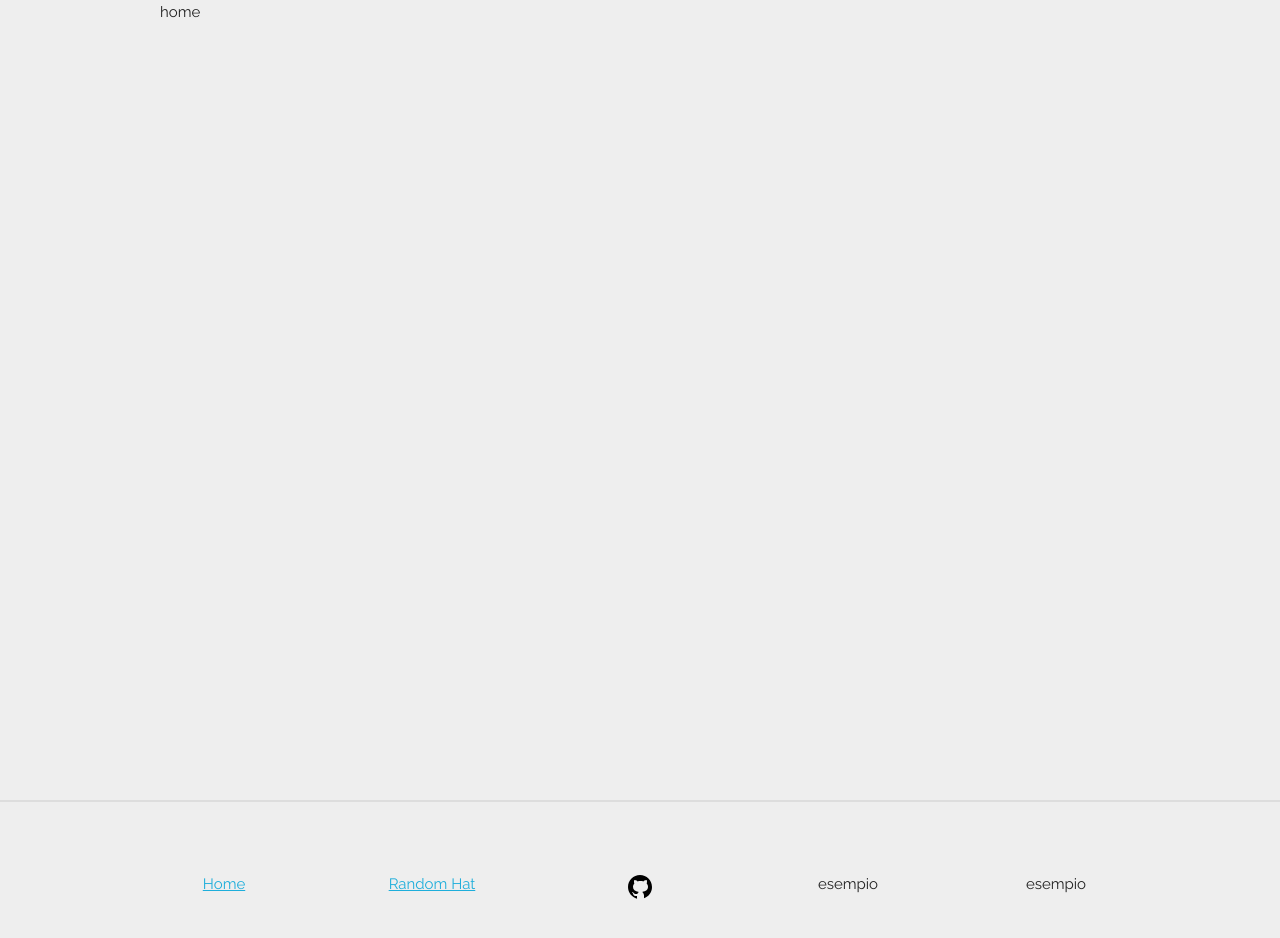
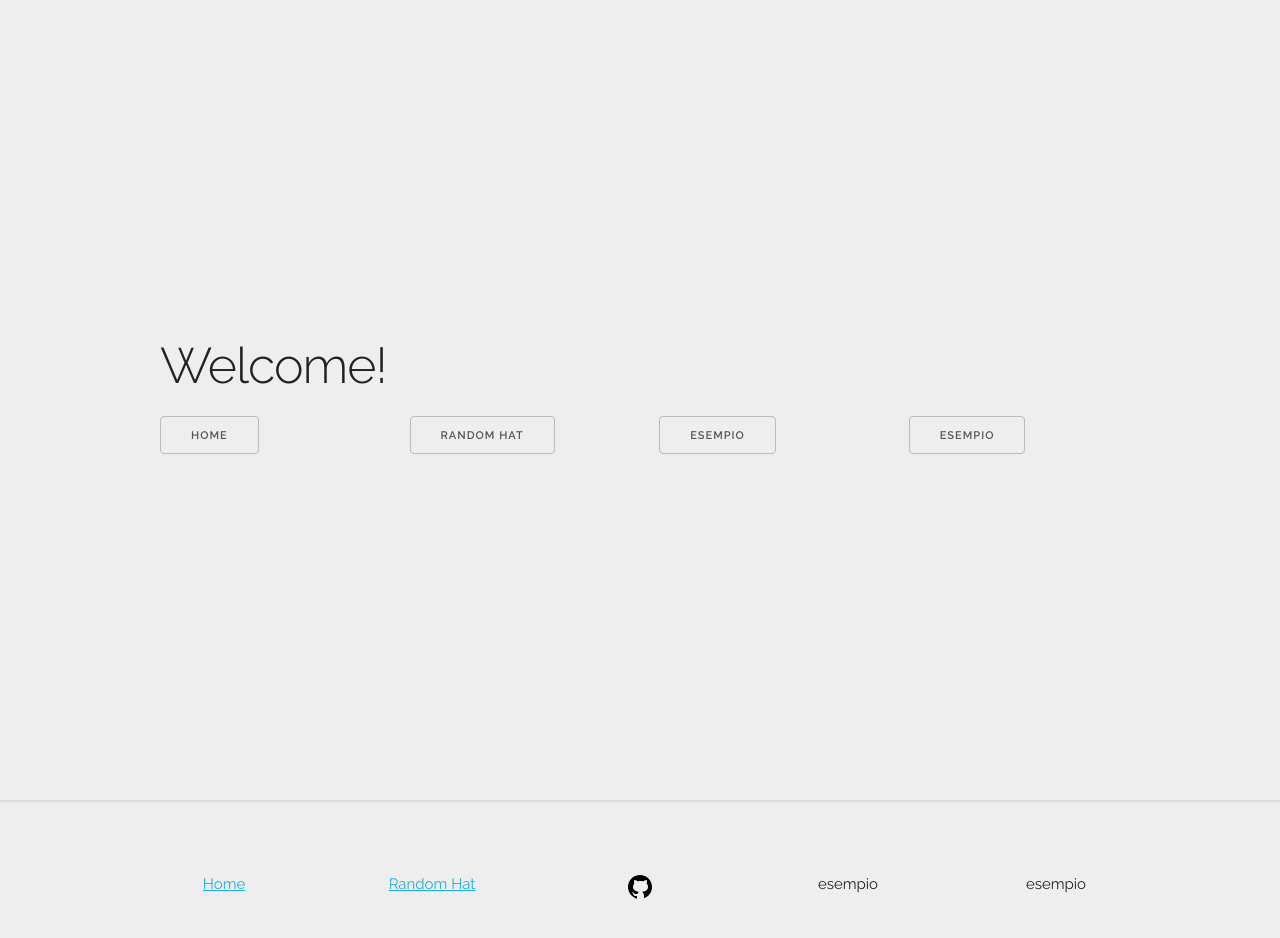
Before and after one commit to scamgi/hats, a Vue app: page / in a window 1280 px wide. Shown: the top 938 px of the page. Built offline with nearby package versions, Linux system fonts and the light colour scheme.

Commit message:
links added to homepage

```diff
--- a/src/assets/base.css
+++ b/src/assets/base.css
@@ -79,4 +79,5 @@ html, body {
 
 #app, .container {
   height: 100%;
+  position: relative;
 }
--- a/src/views/HomeView.vue
+++ b/src/views/HomeView.vue
@@ -10,13 +10,32 @@ import TheWelcome from "@/components/TheWelcome.vue";
  -->
 
 <template>
-  <!-- <div class="temp"> -->
-    home
-  <!-- </div> -->
+  <div class="welcome">
+    <h1>Welcome!</h1>
+    <div class="row">
+      <div class="three columns">
+        <router-link to="/" class="button">Home</router-link>
+      </div>
+      <div class="three columns">
+        <router-link to="/random-hat" class="button">Random Hat</router-link>
+      </div>
+      <div class="three columns">
+        <a href="#" class="button">esempio</a>
+      </div>
+      <div class="three columns">
+        <a href="#" class="button">esempio</a>
+      </div>
+    </div>
+  </div>
 </template>
 
 <style scoped>
-/* .temp {
-  min-height: 100vh;
-} */
+.welcome {
+  margin: 0;
+  position: absolute;
+  top: 50%;
+  -ms-transform: translateY(-50%);
+  transform: translateY(-50%);
+  width: 100%;
+}
 </style>
```
